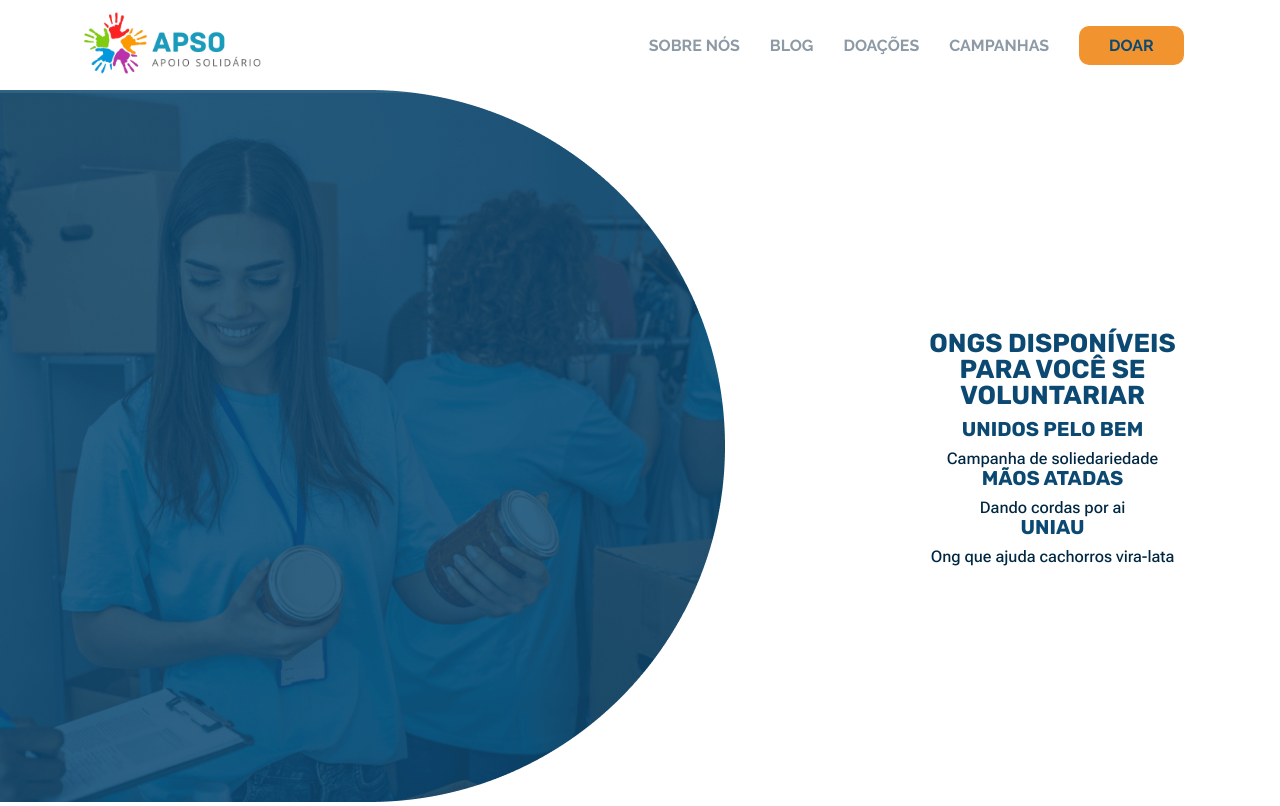
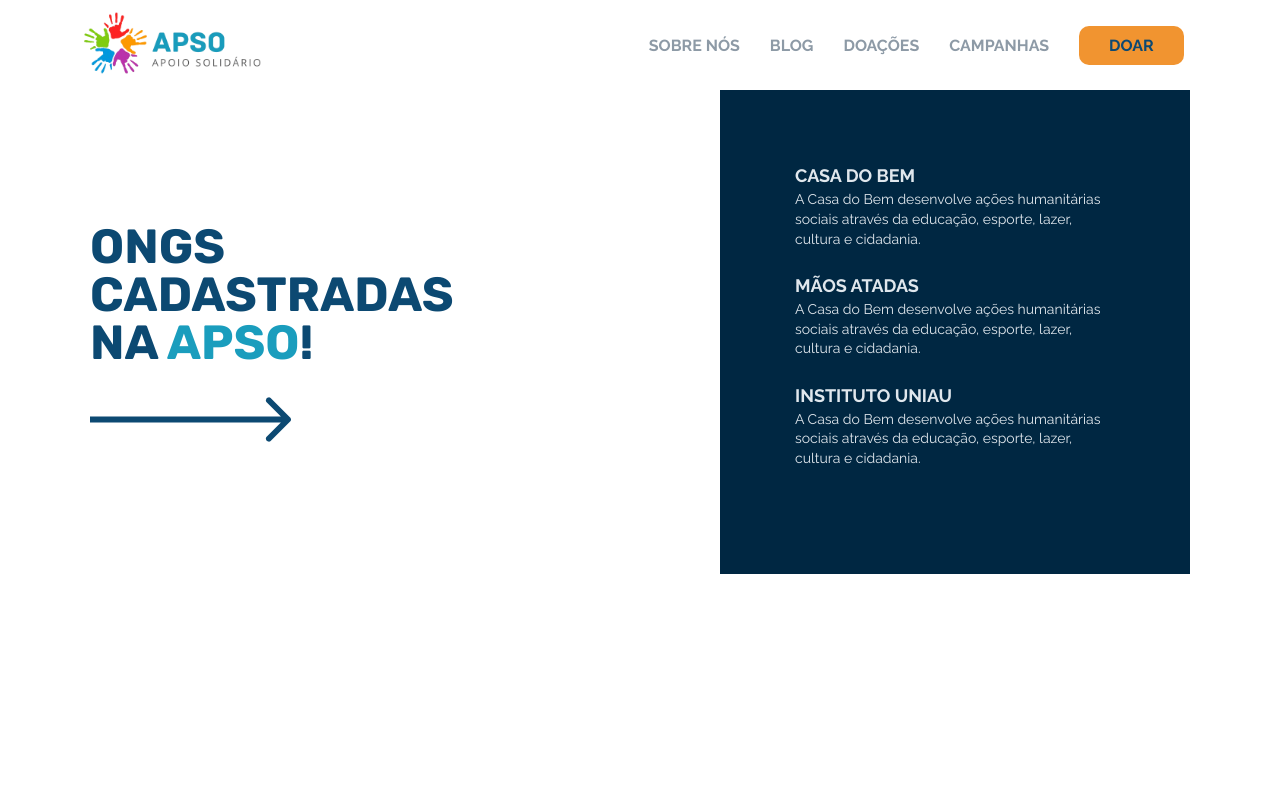
Before and after one commit to bragpaula/Projeto.I_sistema, a Flask app: page /ongs in a window 1280 px wide. After the commit the page ends 574 px from the top, so only its background shows below. Run offline with Flask 3, Linux system fonts and the light colour scheme.

Commit message:
lista de ongs e ongs.html

```diff
--- a/app.py
+++ b/app.py
@@ -4,9 +4,9 @@ app = Flask(__name__)
 app.config['SECRET_KEY'] = 'sua-palavra-secreta'
 
 ongs = [
-        {"nome": "Unidos pelo bem", "descricao": "Campanha de soliedariedade"},
-        {"nome": "Mãos atadas", "descricao": "Dando cordas por ai"},
-        {"nome": "Uniau", "descricao": "Ong que ajuda cachorros vira-lata"}
+        {"nomeong": "Casa Do Bem", "descricao": "A Casa do Bem desenvolve ações humanitárias sociais através da educação, esporte, lazer, cultura e cidadania."},
+        {"nomeong": "Mãos Atadas", "descricao": "A Casa do Bem desenvolve ações humanitárias sociais através da educação, esporte, lazer, cultura e cidadania."},
+        {"nomeong": "Instituto Uniau", "descricao": "A Casa do Bem desenvolve ações humanitárias sociais através da educação, esporte, lazer, cultura e cidadania."}
     ]
 
 def salvar_dados(tipo, nome, username, email, password, telefone, bairro):
@@ -36,11 +36,11 @@ def decisao_cadastro():
 @app.route('/cadastro-ong', methods=['GET', 'POST'])
 def cadastro_ong():
     if request.method == 'POST':
-        nome = request.form['nome-ong']
+        nomeong = request.form['nomeong']
         descricao = request.form['descricao']
 
         # Adiciona a nova ONG à lista
-        ongs.append({"nome-ong": nome, "descricao": descricao})
+        ongs.append({"nomeong": nomeong, "descricao": descricao})
 
         # Redireciona para a lista de ONGs
         return redirect(url_for('lista_ongs'))
@@ -61,9 +61,6 @@ def cadastro_voluntario():
         return redirect(url_for('index'))
     return render_template('cadastro-voluntario.html')
 
-@app.route('/cadastro', methods= ['POST'])
-def cadastro():
-    return render_template('cadastro.html')
 
 @app.route('/index2')
 def index2():
--- a/static/css/style.css
+++ b/static/css/style.css
@@ -281,48 +281,68 @@ h1{
 /*estilização ongs*/
 .ongs h2{
     color: #0C4972;
-    text-align: center;
     font-family: Rubik;
-    font-size: 26px;
+    font-size: 48px;
     font-style: normal;
     font-weight: 700;
-    line-height: 100%; /* 36px */
+    line-height: 100%; /* 48px */
     text-transform: uppercase;
-    margin-bottom: 30px;
-    width: 295px;
+}
+.ongs span{
+    color: #1A9DBD;
 }
 .ongs{
     display: flex;
     align-items: center;
+    justify-content: center;
 }
-
+.ongs .quadrado{
+    width: 470px;
+    height: 484px;
+    background: #002742;
+    opacity: 100%;
+}
+.org-ongs{
+    display: flex;
+    justify-content: space-between;
+    width: 1100px;
+}
 .text-ongs{
-    margin-left: 180px;
     max-width: 300px;
     display: flex;
     flex-direction: column;
-    align-items: center;
+    align-items:flex-start;
+    justify-content: center;
+    gap: 30px;
+
 }
-.text-ongs h2{
-    font-size: 26px;
-    margin-bottom: 10px;
+.quadrado li h2{
+    color: var(--neutras-Fumaca, #E0E7ED);
+    font-family: Raleway;
+    font-size: 18px;
+    margin-bottom: 5px;
+    font-style: normal;
+    font-weight: 700;
+    line-height: 100%; /* 18px */
 }
-.text-ongs li h2{
-    font-size: 20px;
-    text-decoration: none;
-}
-.text-ongs li p{
-    color: #002742;
-    font-family: "Roboto Flex";
+.quadrado li p{
+    color: var(--neutras-Fumaca, #E0E7ED);
+    font-family: Raleway;
+    font-size: 14px;
     font-style: normal;
-    font-weight: 500;
-    text-decoration: none;
+    font-weight: 400;
+    line-height: 140%; /* 19.6px */
+    margin-bottom: 28px;
 }
 .text-ongs li{
     display: flex;
     flex-direction: column;
     align-items: center;
 }
+ul{
+    list-style: none;
+}
+
 
 /*sobre nos*/
 .sobrenos{
--- a/templates/cadastro-ong.html
+++ b/templates/cadastro-ong.html
@@ -41,8 +41,8 @@
                 </h2>
                 <form action="{{ url_for('cadastro_ong') }}" method="POST">
 
-                    <label for="nome">Nome da ONG:</label>
-                    <input class="campo nome-ong" type="text" id="nome-ong" name="nome-ong" required><br><br>
+                    <label for="nomeong">Nome da ONG:</label>
+                    <input class="campo nomeong" type="text" id="nomeong" name="nomeong" required><br><br>
 
                     <label for="descricao">Descrição:</label>
                     <textarea class="campo desc" id="descricao" name="descricao" required></textarea><br><br>
--- a/templates/ongs.html
+++ b/templates/ongs.html
@@ -3,7 +3,7 @@
 <head>
     <meta charset="UTF-8">
     <meta name="viewport" content="width=device-width, initial-scale=1.0">
-    <title>Login na APSO</title>
+    <title>Lista de ONGs</title>
     <link rel="stylesheet" href="static/css/style.css">
     <link rel="stylesheet" href="{{ url_for('static', filename='css/style.css') }}">
     <link rel="preconnect" href="https://fonts.googleapis.com">
@@ -20,7 +20,7 @@
                 <a href="/sobrenos">SOBRE NÓS</a>
                 <a href="/blog">BLOG</a>
                 <a href="/doacoes">DOAÇÕES</a>
-                <a href="/campanhas">CAMPANHAS</a>
+                <a href="campanhas">CAMPANHAS</a>
                 <div class="bt">
                     <a href="/doar">
                         <button>DOAR</button>
@@ -31,21 +31,23 @@
     </header>
     <main>
         <section class="ongs">
-            <div class="img">
-                <img src="static/img/foto login.png" alt="">
+            <div class="org-ongs">
+                <div class="text-ongs">
+                    <h2>ongs cadastradas na <span>APSO</span>!</h2>
+                    <img src="static/img/Arrow 1.png" alt="">
                 </div>
-            <div class="text-ongs">
-                <h2>
-                    ONGs disponíveis para você se voluntariar
-                </h2>
+                <div class="quadrado">
+                    <div class="org-quad">
                         <ul>
                             {% for ong in ongs %}
-                        <li>
-                            <h2>{{ ong.nome }}</h2>
+                                <li class="textinho">
+                                    <h2>{{ ong.nomeong }}</h2>
                                     <p>{{ ong.descricao }}</p>
                                 </li>
                             {% endfor %}
                         </ul>
+                    </div><!--org-quad-->
+                </div><!--quadrado-->
             </div>
         </section>
     </main>
```
Also changed, not shown: static/img/Arrow 1.png (added). Lines whose indentation alone changed are shown as unchanged.
